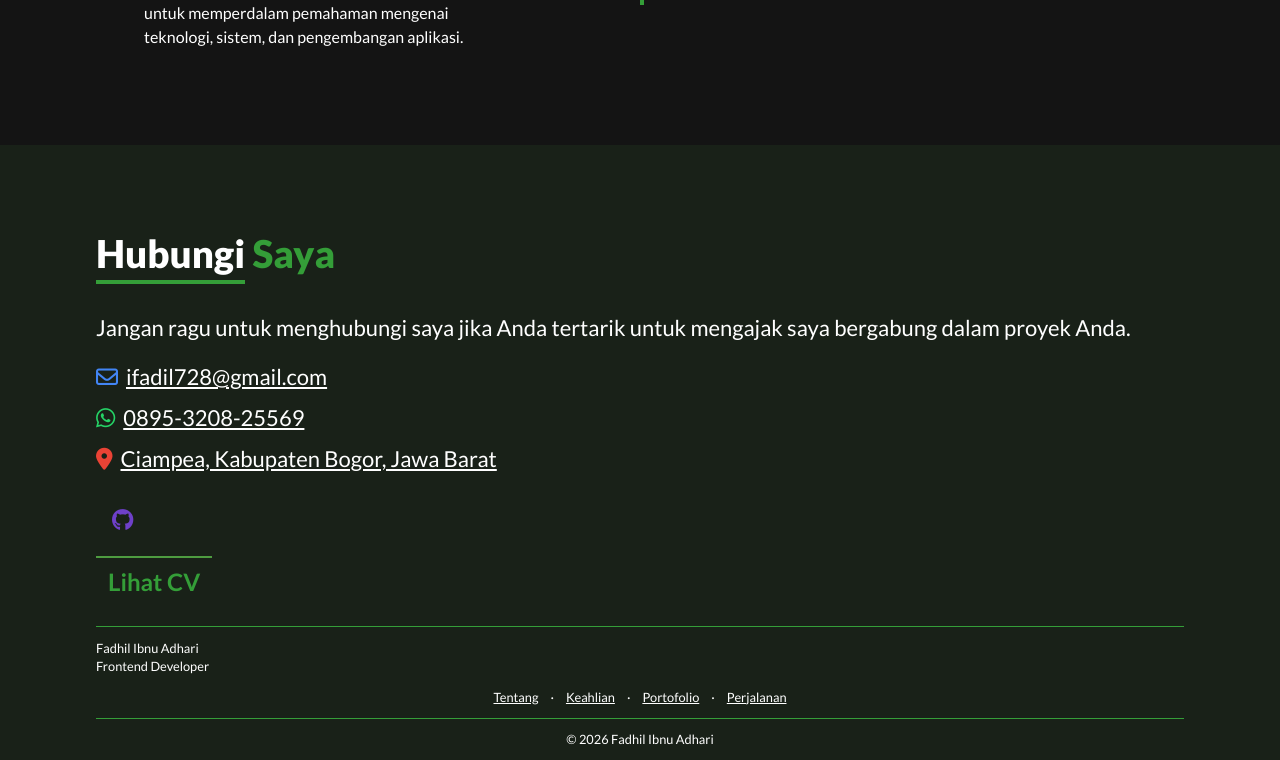
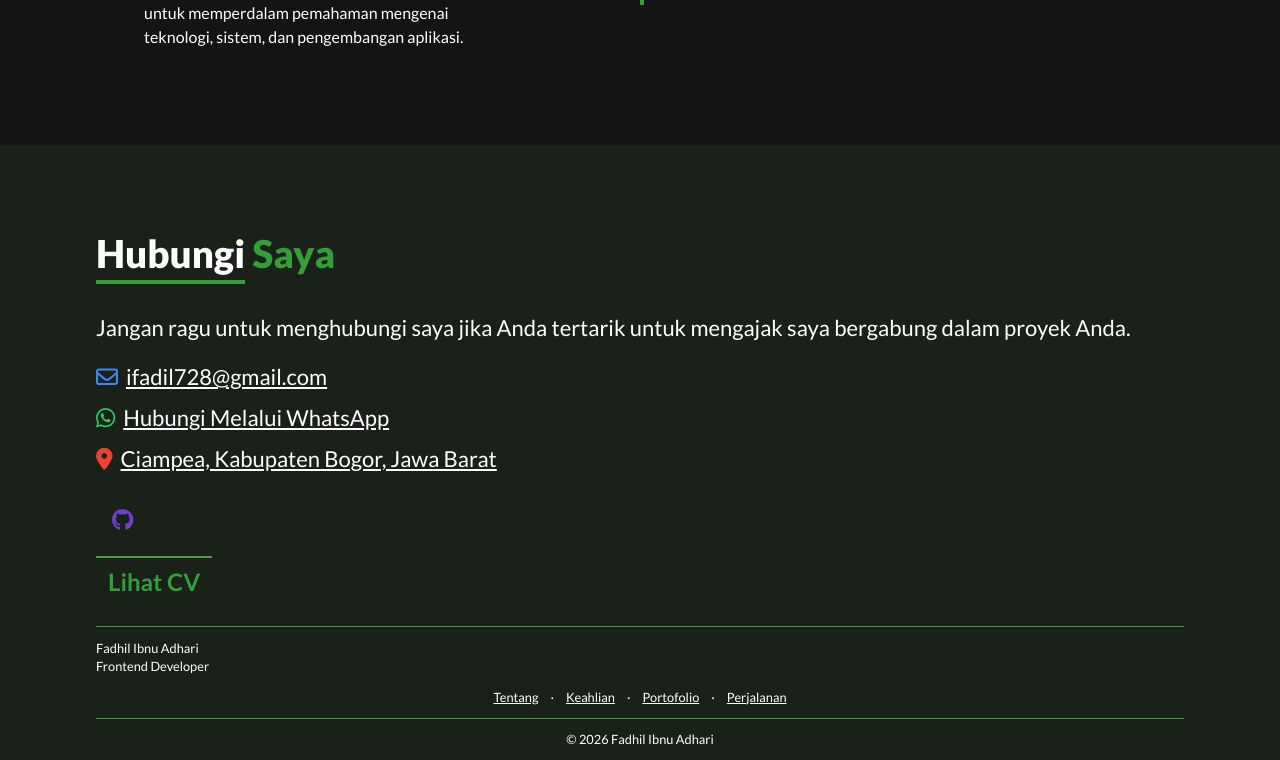
Before and after one commit to harinov7/self-profile, a React (Vite) app: page / in a window 1280 px wide. Shown: the part 5431-6191 px from the top of the page. Built offline with nearby package versions, Linux system fonts and the light colour scheme; some icons are missing; a web font is replaced by a local one.

Commit message:
fix: change bug in number where if the contact button whatsapp was clicked, it is going to chat another number

```diff
--- a/src/components/Contact.jsx
+++ b/src/components/Contact.jsx
@@ -12,10 +12,10 @@ export default function Contact({
         icon: "fa-regular fa-envelope",
         title: "ifadil728@gmail.com"
     }, {
-        l: "https://wa.me/6285141522359",
+        l: "https://wa.me/6289532058484?text=Halo%20Kak%20Fadil%2C%20kami%20dari%20%5Bnama%20perusahaan%5D%20ingin%20menawarkan%20Kak%20Fadil%20untuk%20bergabung%20dalam%20project%20kami.",
         col: "text-[#25D366]",
         icon: "fa-brands fa-whatsapp",
-        title: "0895-3208-25569"
+        title: "Hubungi Melalui WhatsApp"
     }, {
         l: "https://maps.app.goo.gl/8PHiEVT31AL93678A",
         col: "text-[#EA4335]",
```
